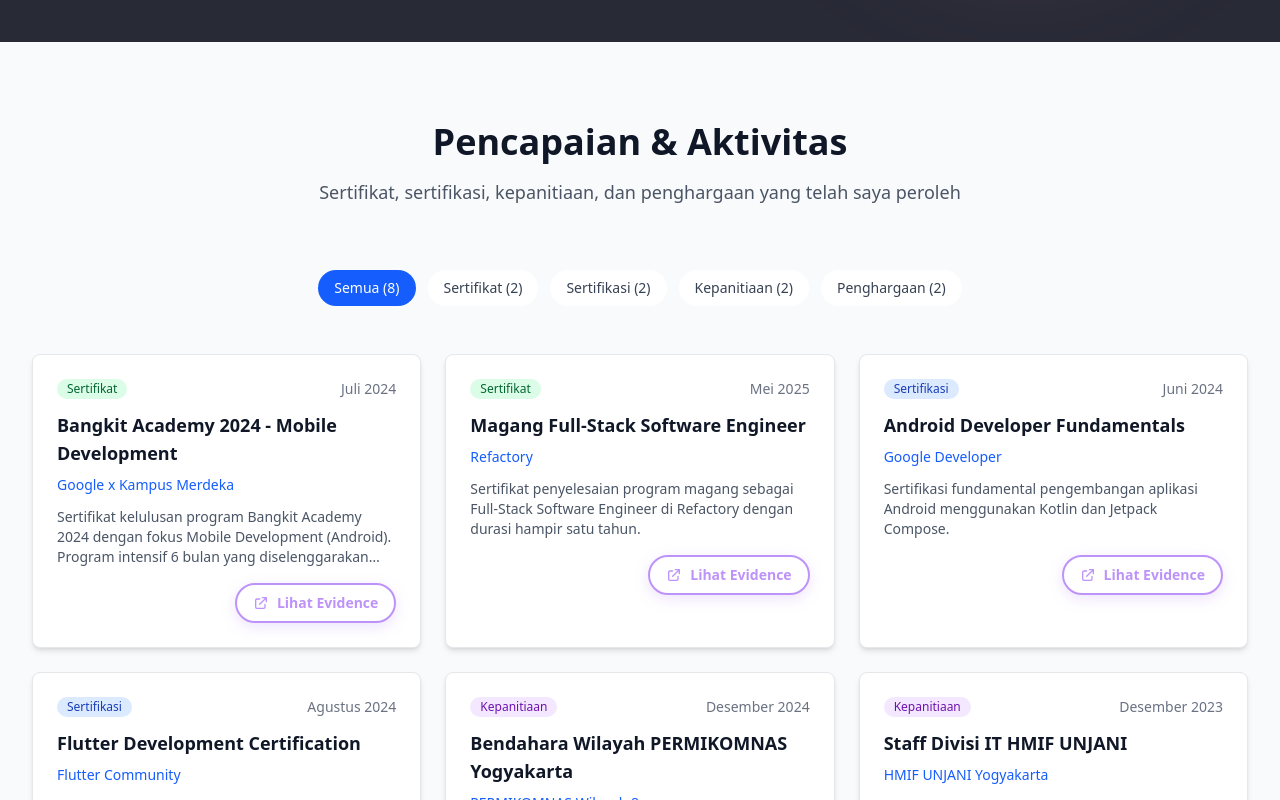
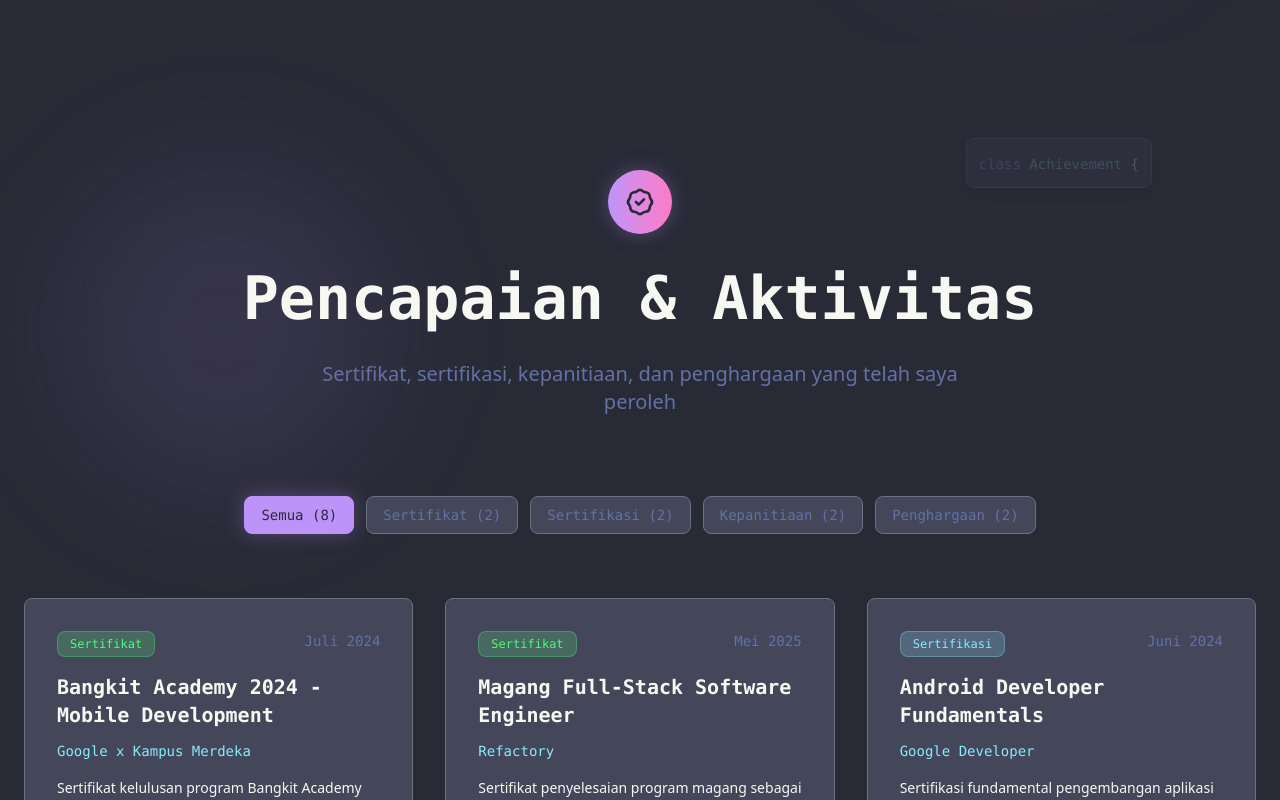
Before and after one commit to abuamar142/portfolio, a Vue app: page / in a window 1280 px wide. Shown: the part 9360-10160 px from the top of the page. Built offline with nearby package versions, Linux system fonts and the light colour scheme.

Commit message:
feat: Enhance Achievements section with improved styling and animations

```diff
--- a/src/components/sections/AchievementsSection.vue
+++ b/src/components/sections/AchievementsSection.vue
@@ -1,25 +1,77 @@
 <template>
-  <section id="achievements" class="py-20 bg-gray-50 dark:bg-gray-900">
-    <div class="max-w-7xl mx-auto px-4 sm:px-6 lg:px-8">
-      <!-- Section Header -->
-      <div class="text-center mb-16">
-        <h2 class="text-3xl md:text-4xl font-bold text-gray-900 dark:text-white mb-4">
-          Pencapaian & Aktivitas
+  <section
+    id="achievements"
+    class="relative py-16 sm:py-24 lg:py-32 bg-dracula-background overflow-hidden transition-colors"
+  >
+    <!-- Background Elements -->
+    <div class="absolute inset-0">
+      <div
+        class="absolute top-32 left-4 sm:left-16 w-56 h-56 sm:w-80 sm:h-80 bg-dracula-purple/10 rounded-full blur-3xl"
+      ></div>
+      <div
+        class="absolute bottom-20 right-4 sm:right-16 w-64 h-64 sm:w-96 sm:h-96 bg-dracula-pink/10 rounded-full blur-3xl"
+      ></div>
+    </div>
+
+    <!-- Floating Code Elements -->
+    <div class="absolute inset-0 overflow-hidden opacity-20 hidden md:block">
+      <div class="absolute top-24 right-32 animate-float">
+        <div
+          class="bg-dracula-selection border border-gray-500 rounded-lg p-3 shadow-lg backdrop-blur-sm"
+        >
+          <code class="text-dracula-purple text-sm">class</code>
+          <code class="text-dracula-cyan text-sm"> Achievement</code>
+          <code class="text-dracula-foreground text-sm"> {</code>
+        </div>
+      </div>
+
+      <div class="absolute bottom-32 left-24 animate-float" style="animation-delay: 1.2s">
+        <div class="bg-dracula-selection border border-gray-500 rounded-lg p-3 shadow-lg">
+          <code class="text-dracula-purple text-sm">String</code>
+          <code class="text-dracula-cyan text-sm"> category</code>
+          <code class="text-dracula-foreground text-sm"> = </code>
+          <code class="text-dracula-green text-sm">'sertifikat'</code>
+          <code class="text-dracula-foreground text-sm">;</code>
+        </div>
+      </div>
+    </div>
+
+    <div class="relative max-w-7xl mx-auto px-4 sm:px-6">
+      <!-- Enhanced Header -->
+      <div class="text-center mb-12 sm:mb-16 lg:mb-20 animate-fade-in">
+        <div
+          class="inline-flex items-center justify-center w-12 h-12 sm:w-16 sm:h-16 rounded-full bg-gradient-to-r from-dracula-purple to-dracula-pink text-dracula-background mb-6 sm:mb-8 shadow-glow"
+        >
+          <svg class="w-6 h-6 sm:w-8 sm:h-8" fill="none" stroke="currentColor" viewBox="0 0 24 24">
+            <path
+              stroke-linecap="round"
+              stroke-linejoin="round"
+              stroke-width="2"
+              d="M9 12l2 2 4-4M7.835 4.697a3.42 3.42 0 001.946-.806 3.42 3.42 0 014.438 0 3.42 3.42 0 001.946.806 3.42 3.42 0 013.138 3.138 3.42 3.42 0 00.806 1.946 3.42 3.42 0 010 4.438 3.42 3.42 0 00-.806 1.946 3.42 3.42 0 01-3.138 3.138 3.42 3.42 0 00-1.946.806 3.42 3.42 0 01-4.438 0 3.42 3.42 0 00-1.946-.806 3.42 3.42 0 01-3.138-3.138 3.42 3.42 0 00-.806-1.946 3.42 3.42 0 010-4.438 3.42 3.42 0 00.806-1.946 3.42 3.42 0 013.138-3.138z"
+            />
+          </svg>
+        </div>
+
+        <h2 class="text-3xl sm:text-4xl md:text-5xl lg:text-6xl font-bold mb-6 sm:mb-8">
+          <span class="text-dracula-foreground font-mono"> Pencapaian & Aktivitas </span>
         </h2>
-        <p class="text-lg text-gray-600 dark:text-gray-300 max-w-2xl mx-auto">
+
+        <p
+          class="text-base sm:text-lg lg:text-xl text-dracula-comment max-w-2xl mx-auto px-4 sm:px-0"
+        >
           Sertifikat, sertifikasi, kepanitiaan, dan penghargaan yang telah saya peroleh
         </p>
       </div>
 
       <!-- Filter Buttons -->
-      <div class="flex flex-wrap justify-center gap-3 mb-12">
+      <div class="flex flex-wrap justify-center gap-3 mb-12 sm:mb-16 animate-slide-up delay-200">
         <button
           @click="activeFilter = 'all'"
           :class="[
-            'px-4 py-2 rounded-full text-sm font-medium transition-colors duration-200',
+            'px-4 py-2 rounded-lg text-sm font-medium font-mono transition-all duration-300 border',
             activeFilter === 'all'
-              ? 'bg-blue-600 text-white'
-              : 'bg-white dark:bg-gray-800 text-gray-700 dark:text-gray-300 hover:bg-gray-100 dark:hover:bg-gray-700',
+              ? 'bg-dracula-purple text-dracula-background border-dracula-purple shadow-glow'
+              : 'bg-dracula-selection text-dracula-comment border-gray-500 hover:border-dracula-purple/50 hover:text-dracula-purple',
           ]"
         >
           Semua ({{ achievements.length }})
@@ -29,10 +81,10 @@
           :key="category.key"
           @click="activeFilter = category.key"
           :class="[
-            'px-4 py-2 rounded-full text-sm font-medium transition-colors duration-200',
+            'px-4 py-2 rounded-lg text-sm font-medium font-mono transition-all duration-300 border',
             activeFilter === category.key
-              ? 'bg-blue-600 text-white'
-              : 'bg-white dark:bg-gray-800 text-gray-700 dark:text-gray-300 hover:bg-gray-100 dark:hover:bg-gray-700',
+              ? 'bg-dracula-purple text-dracula-background border-dracula-purple shadow-glow'
+              : 'bg-dracula-selection text-dracula-comment border-gray-500 hover:border-dracula-purple/50 hover:text-dracula-purple',
           ]"
         >
           {{ category.label }} ({{ getCountByCategory(category.key) }})
@@ -40,7 +92,9 @@
       </div>
 
       <!-- Achievements Grid -->
-      <div class="grid grid-cols-1 md:grid-cols-2 lg:grid-cols-3 gap-6">
+      <div
+        class="grid grid-cols-1 md:grid-cols-2 lg:grid-cols-3 gap-6 sm:gap-8 animate-slide-up delay-300"
+      >
         <AchievementCard
           v-for="achievement in filteredAchievements"
           :key="achievement.id"
@@ -49,8 +103,8 @@
       </div>
 
       <!-- Empty State -->
-      <div v-if="filteredAchievements.length === 0" class="text-center py-12">
-        <div class="text-gray-400 dark:text-gray-600 mb-4">
+      <div v-if="filteredAchievements.length === 0" class="text-center py-12 animate-fade-in">
+        <div class="text-dracula-comment mb-4">
           <svg class="w-16 h-16 mx-auto" fill="none" stroke="currentColor" viewBox="0 0 24 24">
             <path
               stroke-linecap="round"
@@ -60,7 +114,7 @@
             ></path>
           </svg>
         </div>
-        <p class="text-gray-500 dark:text-gray-400">Tidak ada pencapaian dalam kategori ini</p>
+        <p class="text-dracula-comment font-mono">Tidak ada pencapaian dalam kategori ini</p>
       </div>
     </div>
   </section>
--- a/src/components/ui/AchievementCard.vue
+++ b/src/components/ui/AchievementCard.vue
@@ -1,32 +1,34 @@
 <template>
   <div
-    class="bg-white dark:bg-gray-800 rounded-lg shadow-md hover:shadow-lg transition-shadow duration-300 p-6 border border-gray-200 dark:border-gray-700"
+    class="bg-dracula-selection border border-gray-500 rounded-lg p-6 sm:p-8 group hover:border-dracula-purple/50 hover:shadow-glow transition-all duration-500 hover:-translate-y-2"
   >
     <!-- Category Badge -->
-    <div class="flex justify-between items-start mb-3">
+    <div class="flex justify-between items-start mb-4">
       <span
-        class="inline-flex items-center px-2.5 py-0.5 rounded-full text-xs font-medium"
+        class="inline-flex items-center px-3 py-1 rounded-lg text-xs font-medium font-mono border"
         :class="categoryColors[achievement.category]"
       >
         {{ categoryLabels[achievement.category] }}
       </span>
-      <span class="text-sm text-gray-500 dark:text-gray-400">
+      <span class="text-sm text-dracula-comment font-mono">
         {{ formatDate(achievement.date) }}
       </span>
     </div>
 
     <!-- Title -->
-    <h3 class="text-lg font-semibold text-gray-900 dark:text-white mb-2">
+    <h3
+      class="text-xl font-bold text-dracula-foreground mb-3 group-hover:text-dracula-purple transition-colors duration-300 font-mono"
+    >
       {{ achievement.title }}
     </h3>
 
     <!-- Issuer -->
-    <p class="text-sm font-medium text-blue-600 dark:text-blue-400 mb-3">
+    <p class="text-sm font-medium text-dracula-cyan mb-4 font-mono">
       {{ achievement.issuer }}
     </p>
 
     <!-- Description -->
-    <p class="text-gray-600 dark:text-gray-300 text-sm mb-4 line-clamp-3">
+    <p class="text-dracula-foreground text-sm mb-6 line-clamp-3 leading-relaxed">
       {{ achievement.description }}
     </p>
 
@@ -36,7 +38,7 @@
         variant="outline"
         size="sm"
         @click="openEvidence"
-        class="inline-flex items-center gap-2"
+        class="inline-flex items-center gap-2 border-dracula-purple/30 text-dracula-purple hover:bg-dracula-purple hover:text-dracula-background transition-all duration-300"
       >
         <svg class="w-4 h-4" fill="none" stroke="currentColor" viewBox="0 0 24 24">
           <path
@@ -46,7 +48,7 @@
             d="M10 6H6a2 2 0 00-2 2v10a2 2 0 002 2h10a2 2 0 002-2v-4M14 4h6m0 0v6m0-6L10 14"
           ></path>
         </svg>
-        Lihat Evidence
+        <span class="font-mono">Lihat Evidence</span>
       </BaseButton>
     </div>
   </div>
@@ -63,10 +65,10 @@
 const props = defineProps<Props>()
 
 const categoryColors = {
-  sertifikat: 'bg-green-100 text-green-800 dark:bg-green-900 dark:text-green-300',
-  sertifikasi: 'bg-blue-100 text-blue-800 dark:bg-blue-900 dark:text-blue-300',
-  kepanitiaan: 'bg-purple-100 text-purple-800 dark:bg-purple-900 dark:text-purple-300',
-  penghargaan: 'bg-yellow-100 text-yellow-800 dark:bg-yellow-900 dark:text-yellow-300',
+  sertifikat: 'bg-dracula-green/20 text-dracula-green border-dracula-green/30',
+  sertifikasi: 'bg-dracula-cyan/20 text-dracula-cyan border-dracula-cyan/30',
+  kepanitiaan: 'bg-dracula-purple/20 text-dracula-purple border-dracula-purple/30',
+  penghargaan: 'bg-dracula-yellow/20 text-dracula-yellow border-dracula-yellow/30',
 }
 
 const categoryLabels = {
@@ -96,6 +98,7 @@
 .line-clamp-3 {
   display: -webkit-box;
   -webkit-line-clamp: 3;
+  line-clamp: 3;
   -webkit-box-orient: vertical;
   overflow: hidden;
 }
```
